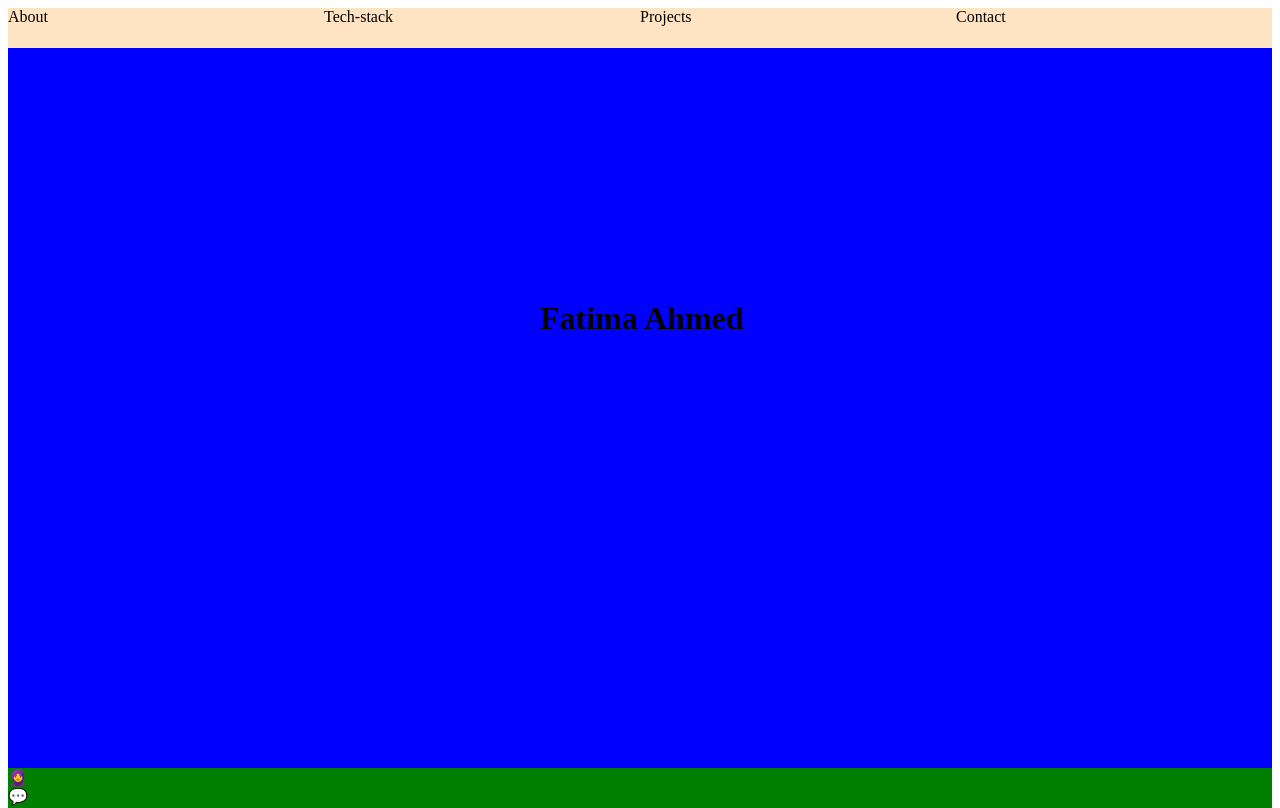
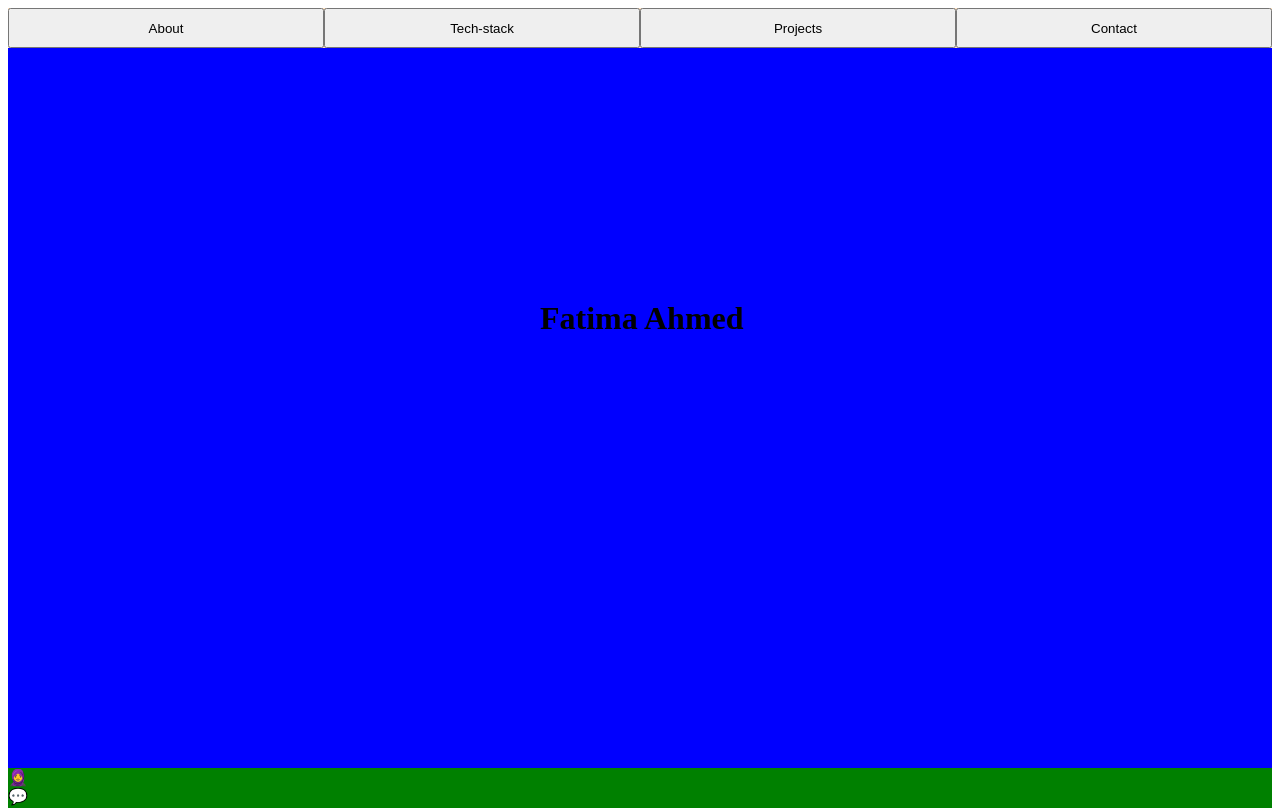
Before and after one commit to fatimaahmed14/portfolio, a React (Create React App) app in the folder fatima-portfolio/: page / in a window 1280 px wide. Shown: the top 808 px of the page. Built offline with nearby package versions, Linux system fonts and the light colour scheme.

Commit message:
working on nav bar
functionality of nave bar complete, but styling still needs to be done

```diff
--- a/fatima-portfolio/src/App.js
+++ b/fatima-portfolio/src/App.js
@@ -1,19 +1,29 @@
-import Contact from "./pages/Contact";
+import Navbar from "./pages/Nav";
 import Home from "./pages/Home";
 import About from "./pages/About";
-import Navbar from "./pages/Nav";
+import Techstack from "./pages/Techstack";
 import Projects from "./pages/Projects";
-import Techstack from "./pages/Techstack";
+import Contact from "./pages/Contact";
 
 function App() {
   return (
     <>
       <Navbar />
-      <Home />
-      <About />
-      <Techstack />
-      <Projects />
-      <Contact />
+      <div id="home-section">
+        <Home />
+      </div>
+      <div id="about-section">
+        <About />
+      </div>
+      <div id="tech-stack-section">
+        <Techstack />
+      </div>
+      <div id="projects-section">
+        <Projects />
+      </div>
+      <div id="contact-section">
+        <Contact />
+      </div>
     </>
   );
 }
--- a/fatima-portfolio/src/pages/Nav.js
+++ b/fatima-portfolio/src/pages/Nav.js
@@ -1,11 +1,25 @@
 import "../App.css";
+
 function Navbar() {
+  const scrollToSection = (sectionId) => {
+    const section = document.getElementById(sectionId);
+    if (section) {
+      section.scrollIntoView({ behavior: "smooth" });
+    }
+  };
+
   return (
     <div className="nav-bar">
-      <div>About</div>
-      <div>Tech-stack</div>
-      <div>Projects</div>
-      <div>Contact</div>
+      <button onClick={() => scrollToSection("about-section")}>About</button>
+      <button onClick={() => scrollToSection("tech-stack-section")}>
+        Tech-stack
+      </button>
+      <button onClick={() => scrollToSection("projects-section")}>
+        Projects
+      </button>
+      <button onClick={() => scrollToSection("contact-section")}>
+        Contact
+      </button>
     </div>
   );
 }
```
